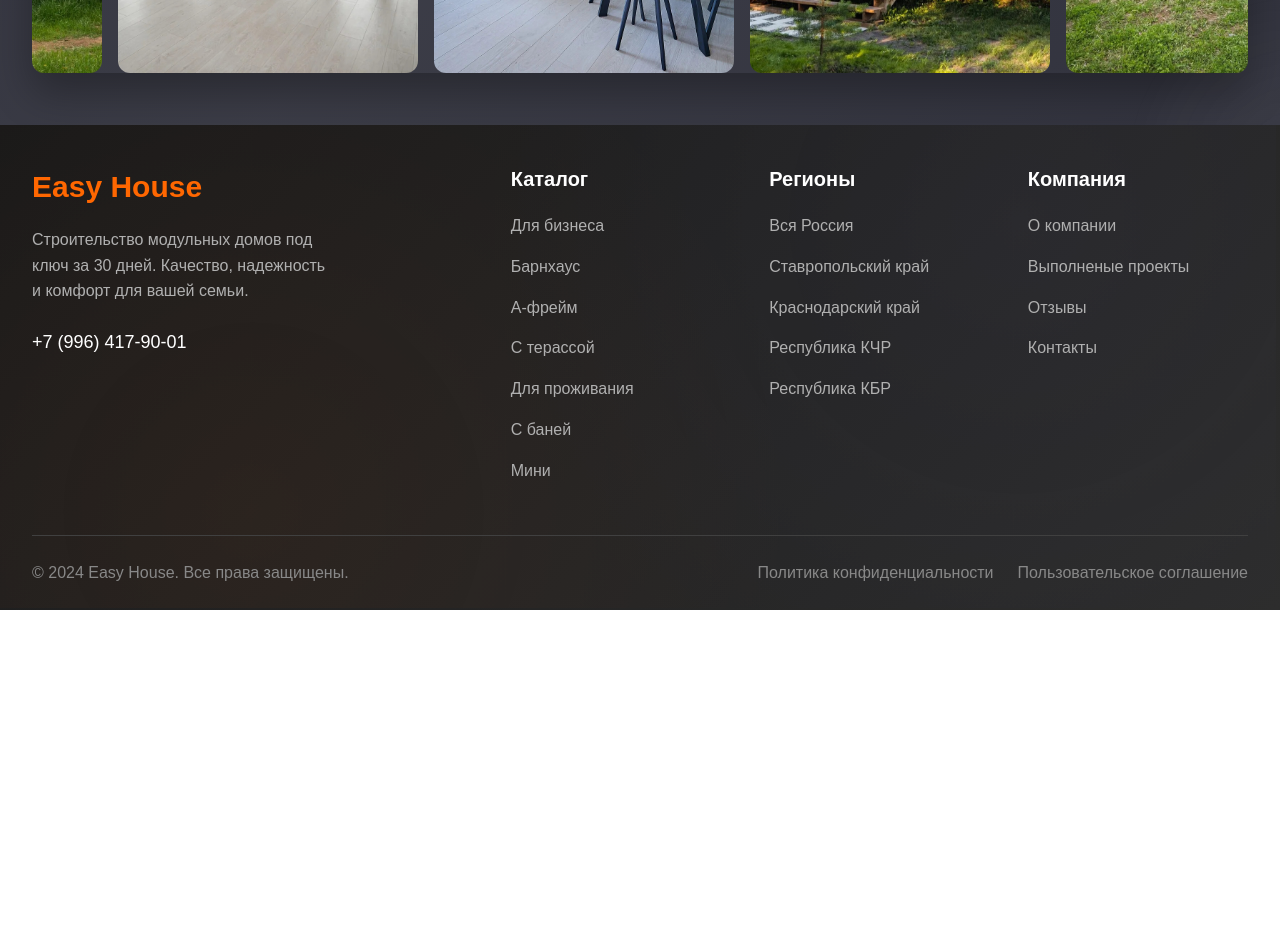
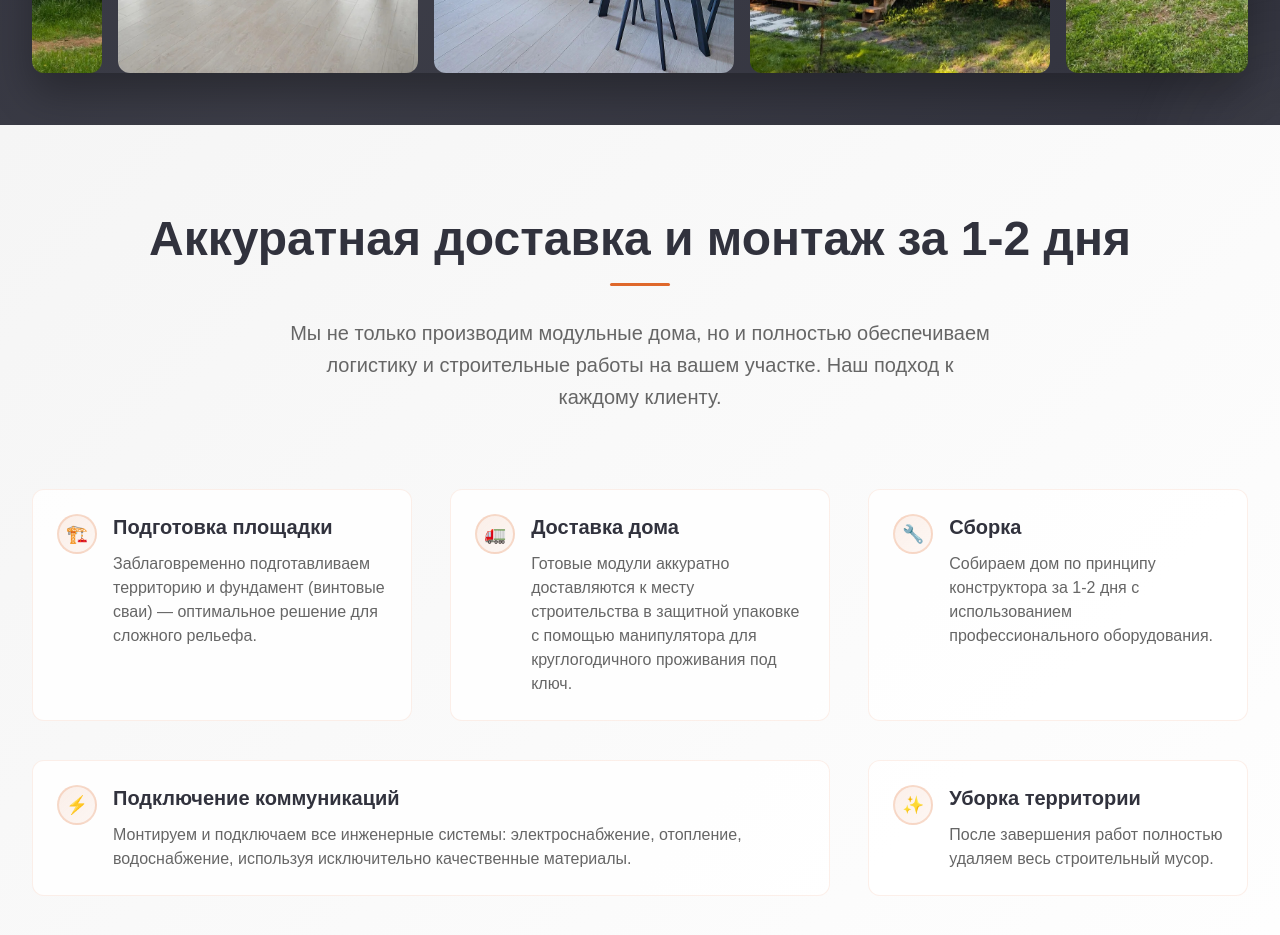
Before and after one commit to litvinenko88/Easy-House, a Next.js app: page /respublika-kchr in a window 1280 px wide. Shown: the part 11060-11995 px from the top of the page. Before the commit the page ends 11670 px from the top, so only its background shows below. Built offline with nearby package versions, Linux system fonts and the light colour scheme.

Commit message:
Готова

```diff
--- a/src/pages/respublika-kchr.js
+++ b/src/pages/respublika-kchr.js
@@ -308,6 +308,38 @@ export default function RespublikaKCHR() {
         title="Реализованные проекты домов в горных районах КЧР"
         subtitle="Лучше один раз увидеть, чем сто раз услышать. Изучите готовые объекты, которые мы уже построили для наших клиентов. Это дома в Черкесске под ключ, база отдыха, загородный дом и дом на дачу."
       />
+      <DeliveryInstallation
+        title="Аккуратная доставка и монтаж за 1-2 дня"
+        subtitle="Мы не только производим модульные дома, но и полностью обеспечиваем логистику и строительные работы на вашем участке. Наш подход к каждому клиенту."
+        steps={[
+          {
+            icon: "🏗️",
+            title: "Подготовка площадки",
+            desc: "Заблаговременно подготавливаем территорию и фундамент (винтовые сваи) — оптимальное решение для сложного рельефа."
+          },
+          {
+            icon: "🚛",
+            title: "Доставка дома",
+            desc: "Готовые модули аккуратно доставляются к месту строительства в защитной упаковке с помощью манипулятора для круглогодичного проживания под ключ."
+          },
+          {
+            icon: "🔧",
+            title: "Сборка",
+            desc: "Собираем дом по принципу конструктора за 1-2 дня с использованием профессионального оборудования."
+          },
+          {
+            icon: "⚡",
+            title: "Подключение коммуникаций",
+            desc: "Монтируем и подключаем все инженерные системы: электроснабжение, отопление, водоснабжение, используя исключительно качественные материалы."
+          },
+          {
+            icon: "✨",
+            title: "Уборка территории",
+            desc: "После завершения работ полностью удаляем весь строительный мусор."
+          }
+        ]}
+        footerText="Вам достаточно выбрать дом — мы берём на себя все остальные задачи, включая установку на местности."
+      />
     </Layout>
   );
 }
```
